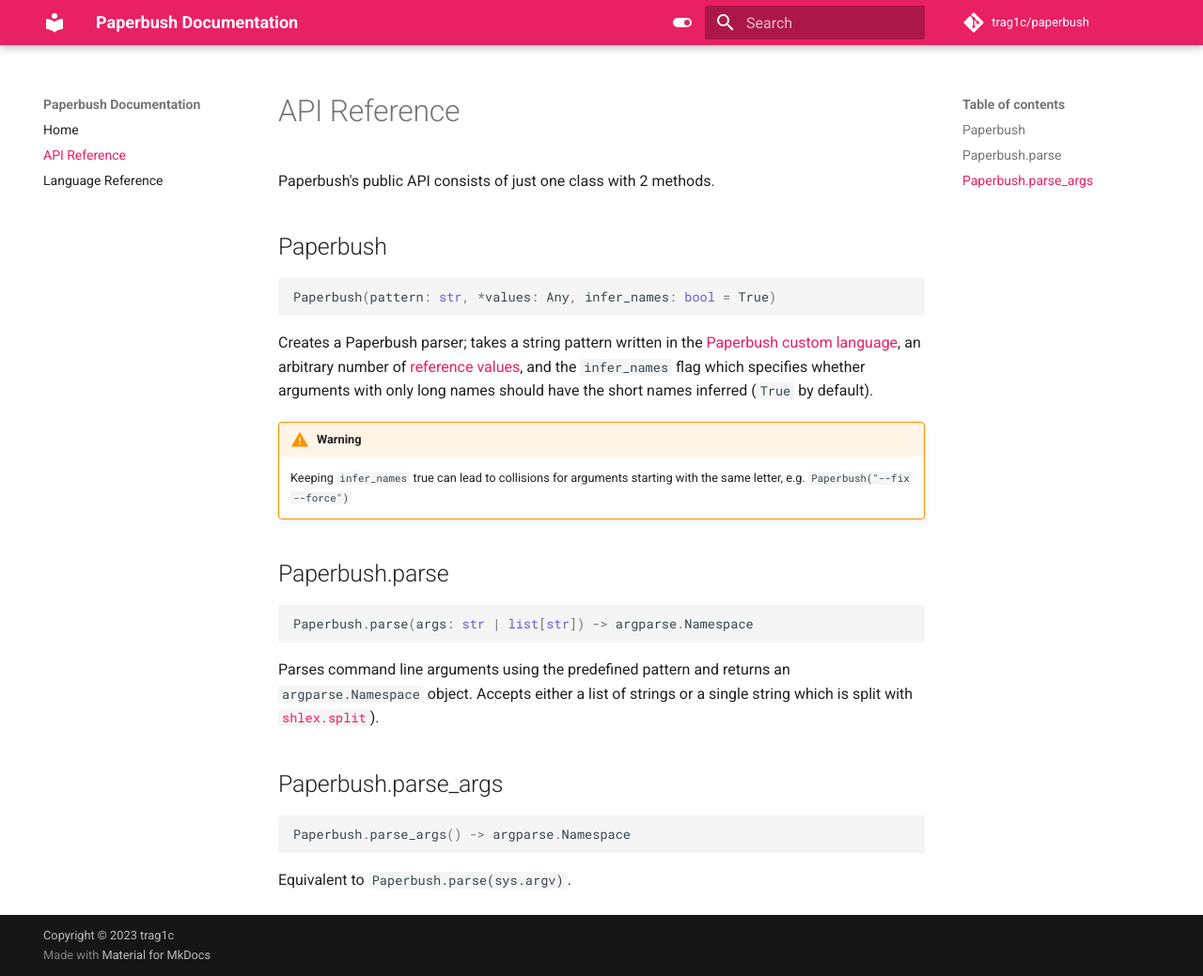
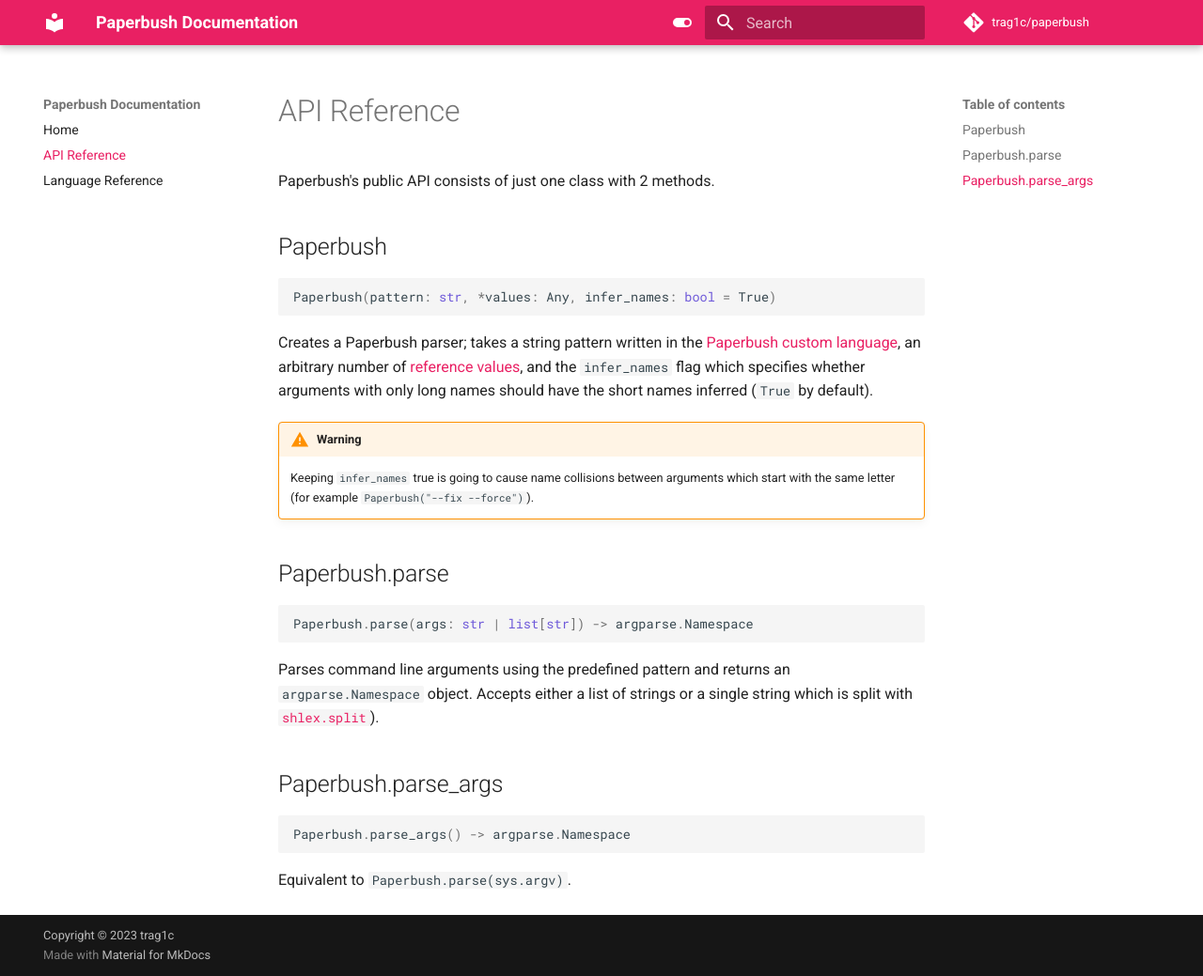
Before and after one commit to trag1c/paperbush, an MkDocs documentation site: the page built from docs/api.md, in a window 1280 px wide and 1039 px high. Shown: the whole window at 94% size. Built offline with MkDocs 1.6.1 and Material for MkDocs 9.7.7, drawn with Linux system fonts in a browser that asks for light colours; comment, search, counter and statistics services are not loaded.

Commit message:
Updated warning note

```diff
--- a/docs/api.md
+++ b/docs/api.md
@@ -8,7 +8,7 @@
 Creates a Paperbush parser; takes a string pattern written in the [Paperbush custom language](dsl.md), an arbitrary number of [reference values](dsl.md#value-references), and the `infer_names` flag which specifies whether arguments with only long names should have the short names inferred (`True` by default).
 
 !!! warning
-    Keeping `infer_names` true can lead to collisions for arguments starting with the same letter, e.g. `Paperbush("--fix --force")`
+    Keeping `infer_names` true is going to cause name collisions between arguments which start with the same letter (for example `Paperbush("--fix --force")`).
 
 ## Paperbush.parse
 
```
